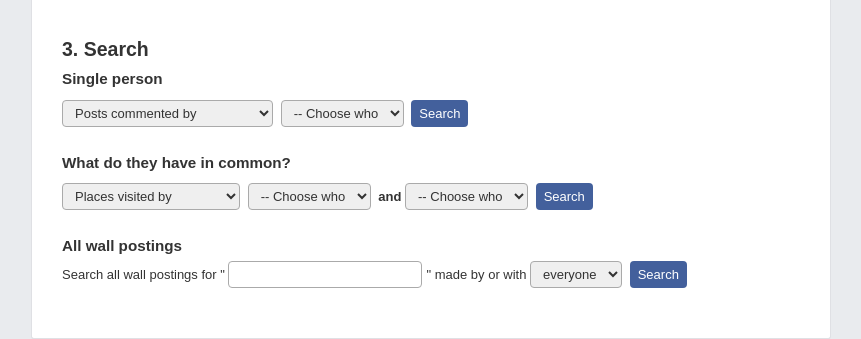
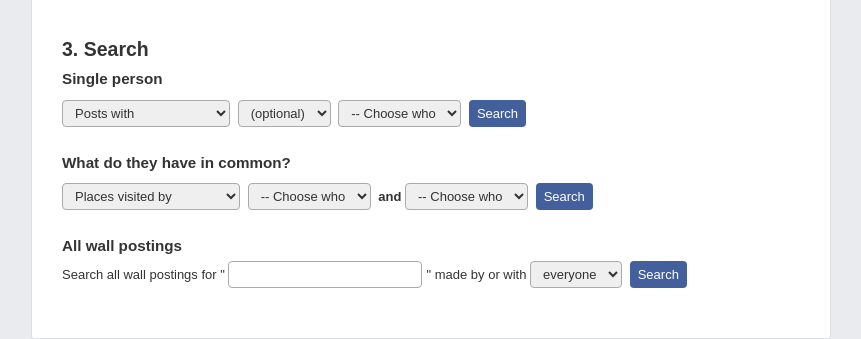
Before and after one commit to k9team3/facebook-graph-search-generator, a PHP site: page / in a window 1280 px wide. Shown: the part 642-981 px from the top of the page, without its empty margins (209-1070 px from the left). Run offline with PHP 8.4, Linux system fonts and the light colour scheme.

Commit message:
Add a lot of new search options

```diff
--- a/index.php
+++ b/index.php
@@ -82,16 +82,31 @@ $cookie_data = $FbGSG->get_cookie_data();
             <h3>Single person</h3>
             <p class="search input-wrap">
                 <select onchange="generate_url_personal();" id="select-personal-what">
+                    <option value="stories">Posts with</option>
+                    <option value="stories-by">Posts by</option>
                     <option value="stories-commented">Posts commented by</option>
+                    <option value="stories-tagged">Posts with tag of</option>
                     <option value="photos-liked">Photos liked by</option>
                     <option value="photos-of">Photos made of</option>
                     <option value="photos-tagged">Photos with tag of</option>
                     <option value="photos-commented">Photos commented by</option>
-                    <option value="friends/photos-uploaded">Photos uploaded by friends of</option>
                     <option value="events">Events invitations for</option>
                     <option value="events-joined">Events joined by</option>
                     <option value="groups">Groups joined by</option>
+                    <option value="places-liked">Places liked by</option>
+                    <option value="places-visited">Places visited by</option>
+                    <option value="pages-liked">Pages liked by</option>
+                    <option value="apps-used">Apps used by</option>
+                    <option value="videos">Videos with</option>
+                    <option value="videos-by">Videos by</option>
+                    <option value="videos-liked">Videos liked by</option>
+                    <option value="videos-commented">Videos commented by</option>
                     <option value="friends">Friends of</option>
+                    <option value="relatives">Relatives of</option>
+                </select>
+                <select onchange="generate_url_personal();" id="select-personal-with-who">
+                    <option value="0">(optional)</option>
+                    <option value="friends/">friends of</option>
                 </select>
                 <select onchange="generate_url_personal();" id="select-personal-who" class="select-item">
                     <option value="0">-- Choose who</option>
@@ -111,6 +126,7 @@ $cookie_data = $FbGSG->get_cookie_data();
                     <option value="stories-commented">Posts commented by</option>
                     <option value="events">Common events among</option>
                     <option value="groups">Common groups among</option>
+                    <option value="apps-used">Apps used by</option>
                 </select>
                 <select onchange="generate_url_common();" id="select-common-who1" class="select-item">
                     <option value="0">-- Choose who</option>
@@ -236,8 +252,15 @@ $cookie_data = $FbGSG->get_cookie_data();
 
             var what = $('#select-personal-what').val();
             var who = $('#select-personal-who').val();
+            var optional = '';
 
-            var go_to_url = 'https://www.facebook.com/search/'+who+'/'+what;
+            // Add optional?
+            var with_who = $('#select-personal-with-who').val();
+            if(with_who != '0') {
+                optional = with_who;
+            }
+
+            var go_to_url = 'https://www.facebook.com/search/'+who+'/'+optional+what;
             $('#btn-search-personal').attr('href', go_to_url);
         }
 
@@ -264,7 +287,7 @@ $cookie_data = $FbGSG->get_cookie_data();
             var what = $('#input-postings-what').val();
             var go_to_url = 'https://www.facebook.com/search/str/'+what+'/stories-keyword/';
 
-            // everyone or spesific person?
+            // Everyone or spesific person?
             var who = $('#select-postings-who').val();
             if(who != '0') {
                 go_to_url += who+'/stories/intersect';
```
